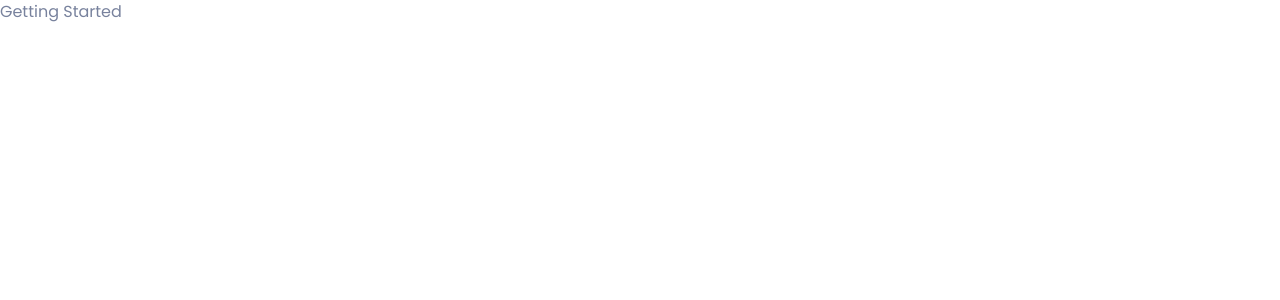
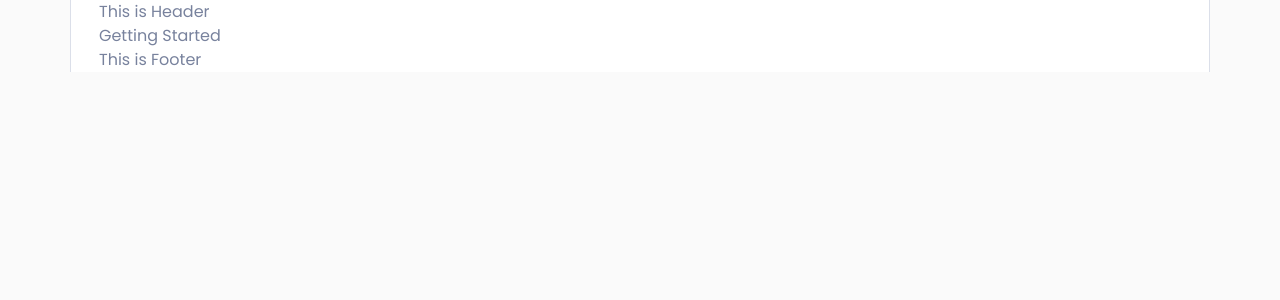
Before and after one commit to AbrarulRhythm/documentation-starter, a React (Vite) app: page / in a window 1280 px wide. Shown: the top 300 px of the page. Built offline with nearby package versions, Linux system fonts and the light colour scheme.

Commit message:
setup main wrapper

```diff
--- a/src/index.css
+++ b/src/index.css
@@ -33,7 +33,7 @@ body {
 }
 
 body {
-    @apply overflow-x-hidden font-Poppins bg-white text-dark-06 text-base font-normal relative;
+    @apply overflow-x-hidden font-Poppins bg-[#FAFAFA] text-dark-06 text-base font-normal relative;
 }
 
 p {
@@ -41,5 +41,5 @@ p {
 }
 
 .container {
-    @apply mx-auto sm:max-w-[540px] md:max-w-[720px] lg:max-w-[960px] xl:max-w-[1140px] xxl:max-w-[1320px] px-3;
+    @apply mx-auto sm:max-w-[540px] md:max-w-[720px] lg:max-w-[960px] xl:max-w-[1140px] xxl:max-w-[1320px] px-3 lg:px-7;
 }
--- a/src/layout/MainLayout.jsx
+++ b/src/layout/MainLayout.jsx
@@ -1,10 +1,30 @@
 import { Outlet } from 'react-router';
+import Header from '../pages/Shared/Header/Header';
+import Footer from '../pages/Shared/Footer/Footer';
 
 const MainLayout = () => {
     return (
-        <div>
-            <Outlet></Outlet>
+        // Main Wrapper
+        <div className="main-wrtapper container bg-white border-x border-dark-03">
+            {/* Header */}
+            <header>
+                <Header></Header>
+            </header>
+            {/* Header End */}
+
+            {/* ==================== Mian ==================== */}
+            <main className="site-main">
+                <Outlet></Outlet>
+            </main>
+            {/* ==================== Mian End ==================== */}
+
+            {/* Footer */}
+            <footer>
+                <Footer></Footer>
+            </footer>
+            {/* Footer End */}
         </div>
+        // Main Wrapper End
     );
 };
 
--- /dev/null
+++ b/src/pages/Shared/Footer/Footer.jsx
@@ -0,0 +1,9 @@
+const Footer = () => {
+    return (
+        <div>
+            <h1>This is Footer</h1>
+        </div>
+    );
+};
+
+export default Footer;
--- /dev/null
+++ b/src/pages/Shared/Header/Header.jsx
@@ -0,0 +1,9 @@
+const Header = () => {
+    return (
+        <div>
+            <h1>This is Header</h1>
+        </div>
+    );
+};
+
+export default Header;
```
